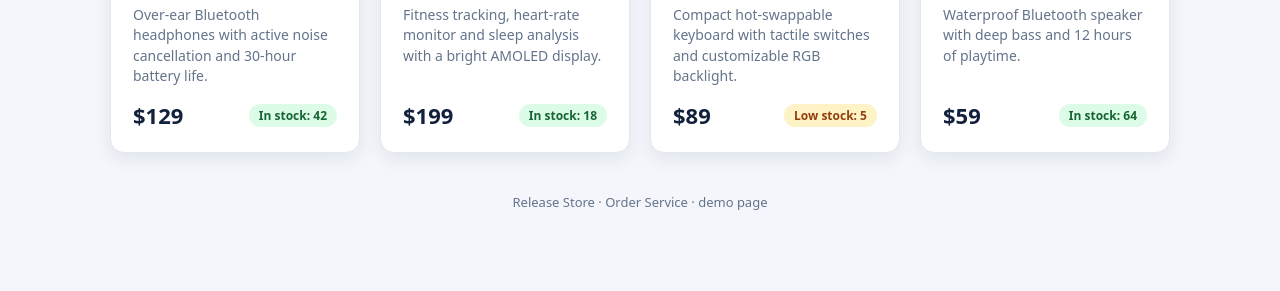
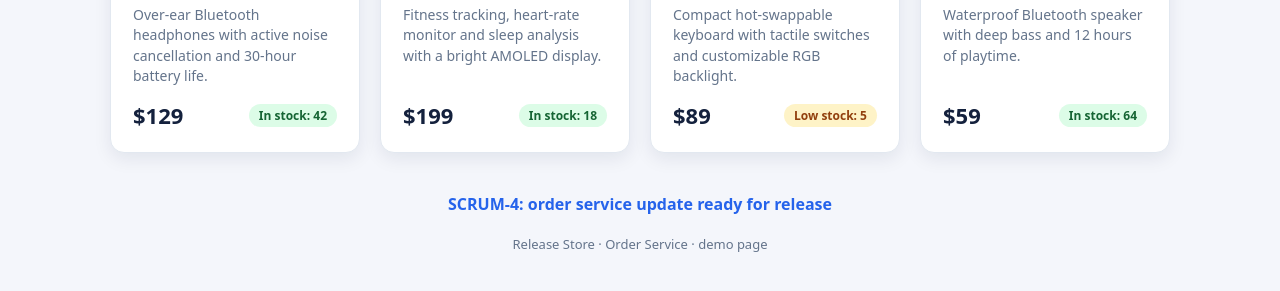
Before and after one commit to TapasDey1995/releasepilot-order-service, a plain HTML site: page index.html in a window 1280 px wide. Shown: the part 273-564 px from the top of the page. Drawn offline with Linux system fonts and the light colour scheme.

Commit message:
SCRUM-4: order service update ready for release

```diff
--- a/index.html
+++ b/index.html
@@ -62,6 +62,7 @@
     </article>
   </section>
 </main>
+<p style="text-align:center;color:#2563eb;font-weight:600;margin:0 0 20px">SCRUM-4: order service update ready for release</p>
 <footer>Release Store &middot; Order Service &middot; demo page</footer>
 </body>
 </html>
```
